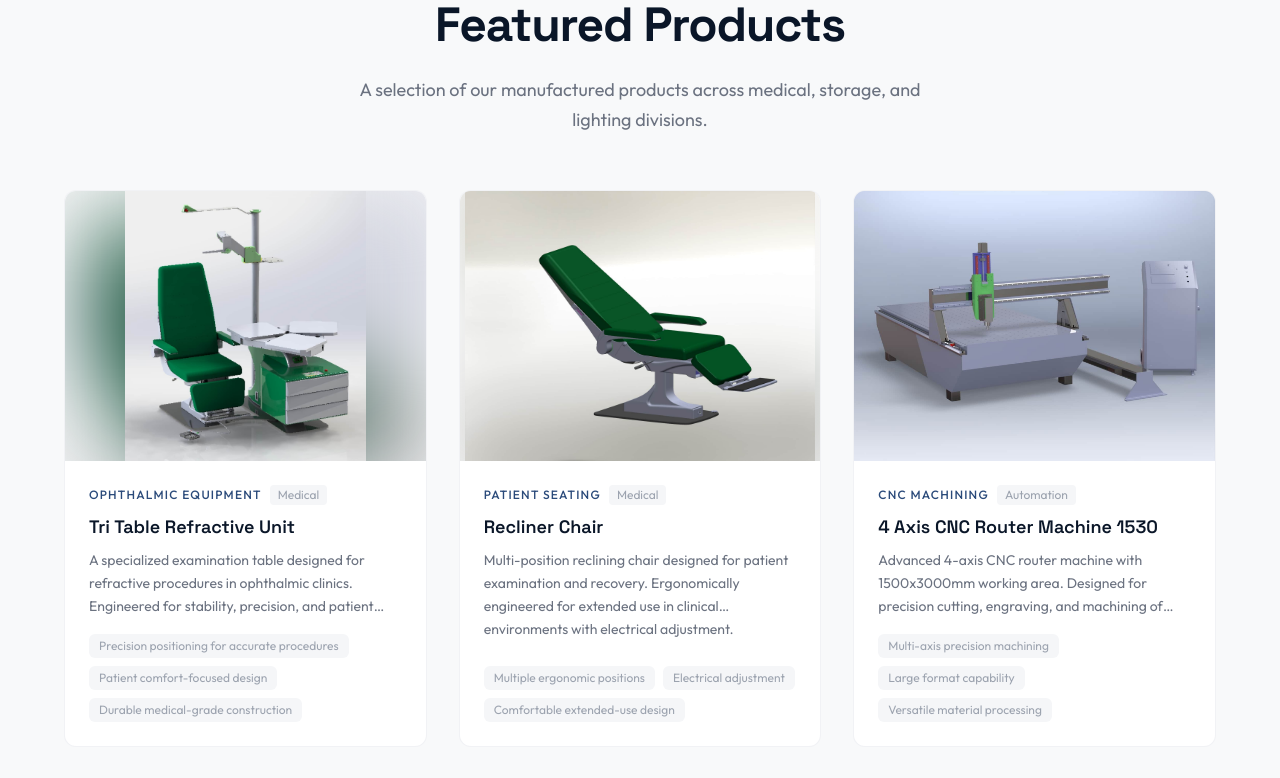
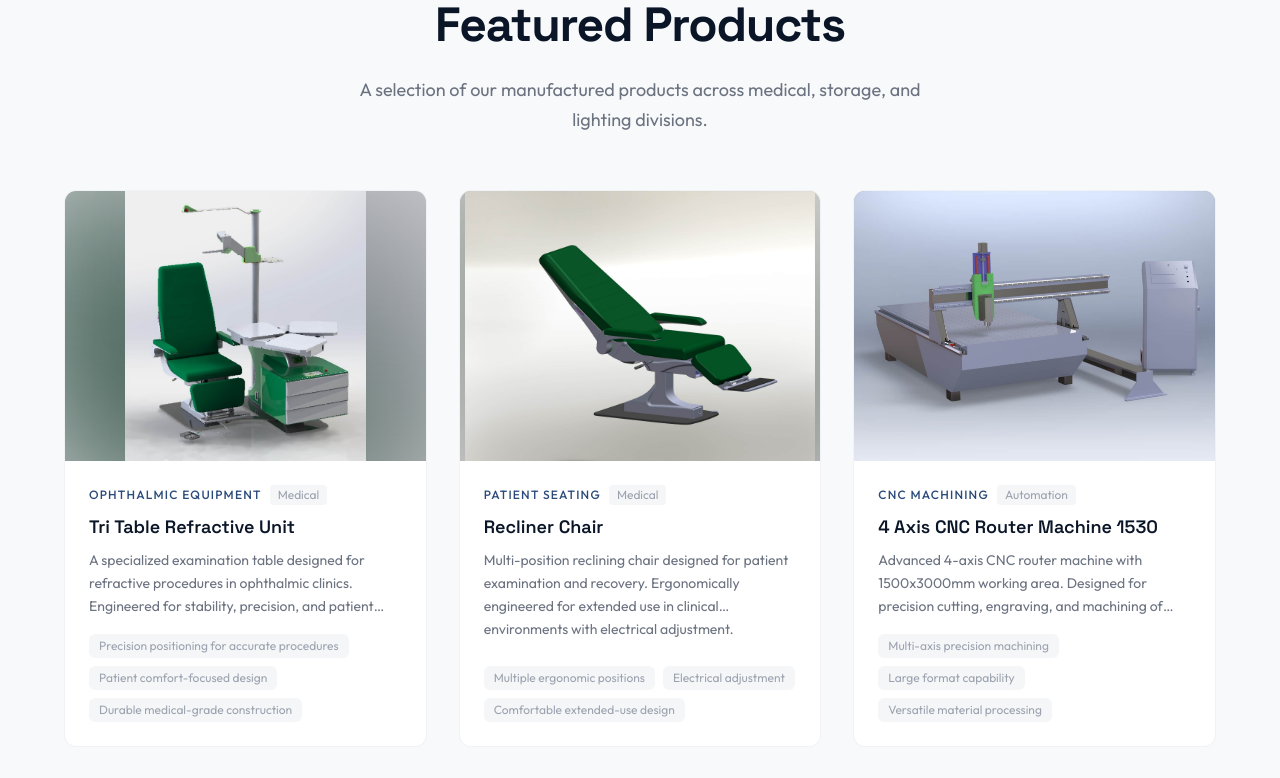
Before and after one commit to yara-hue/medimarks, a Next.js app: page / in a window 1280 px wide. Shown: the part 4980-5758 px from the top of the page. Built offline with nearby package versions, Linux system fonts and the light colour scheme.

Commit message:
tweak: stronger blur-3xl + brightness-75 + scale-150 for seamless edges

```diff
--- a/src/components/ui/FitBlurImage.tsx
+++ b/src/components/ui/FitBlurImage.tsx
@@ -10,7 +10,7 @@ export function FitBlurImage({ src, alt, className = "" }: FitBlurImageProps) {
       <img
         src={src}
         alt=""
-        className="absolute inset-0 w-full h-full object-cover blur-2xl scale-110"
+        className="absolute inset-0 w-full h-full object-cover blur-3xl brightness-75 scale-150"
         aria-hidden="true"
       />
       <img
```
